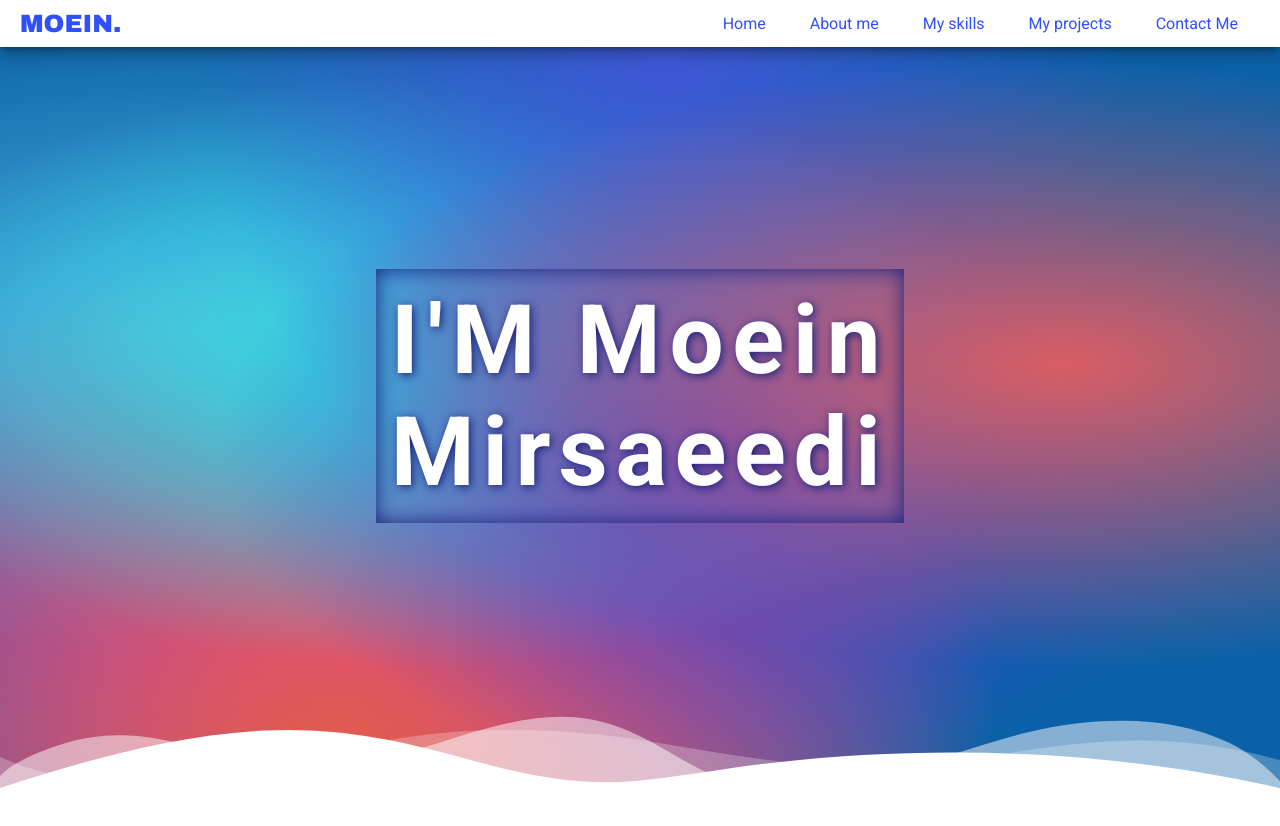
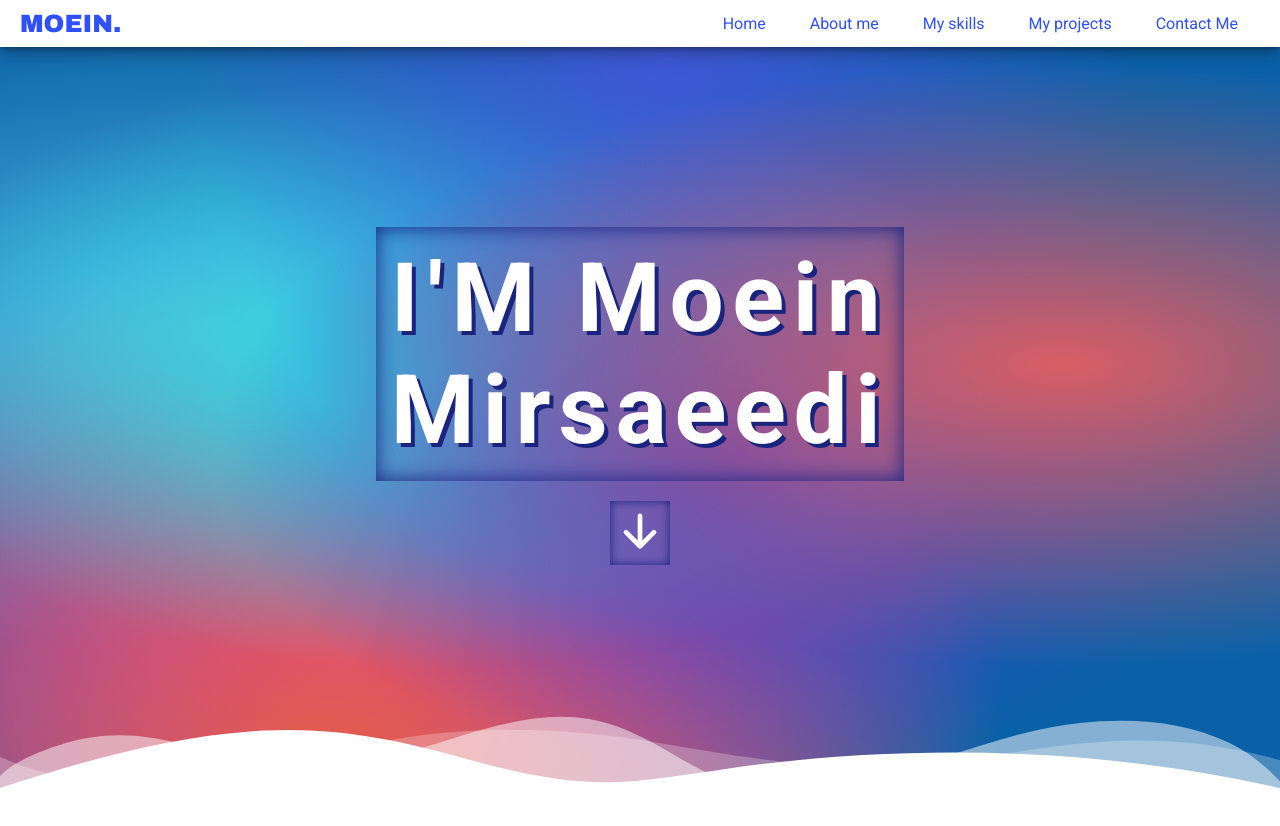
Before and after one commit to Moein0Mirsaeedi/my-site, a plain HTML site: page index.html in a window 1280 px wide. Shown: the top 826 px of the page. Drawn offline with nearby package versions, Linux system fonts and the light colour scheme.

Commit message:
Update section 1

```diff
--- a/index.html
+++ b/index.html
@@ -82,6 +82,9 @@
             <br />
             <span> Mirsaeedi </span>
           </h1>
+          <div>
+            <ion-icon name="arrow-down-outline"></ion-icon>
+          </div>
         </section>
 
         <div class="custom-shape-divider-bottom-1643123679">
--- a/sass/main.scss
+++ b/sass/main.scss
@@ -281,7 +281,7 @@ article {
       > h1 {
         font-size: 6em;
         color: white;
-        text-shadow: 2px 2px 10px #1a237e;
+        text-shadow: 4px 4px 0px #1a237e;
         box-shadow: inset 0px 0px 20px #1a237e;
         padding: 15px;
         user-select: none;
@@ -313,6 +313,32 @@ article {
       @media screen and (max-width: 370px) {
         h1 {
           font-size: 3em;
+        }
+      }
+      > div {
+        margin-top: 20px;
+        box-shadow: inset 0px 0px 10px #1a237e;
+        padding: 5px;
+        overflow: hidden;
+        ion-icon {
+          font-size: 50px;
+          color: white;
+          transform: translateY(-80px);
+          animation-name: icon;
+          animation-duration: 2s;
+          animation-iteration-count: infinite;
+          animation-timing-function: linear;
+        }
+        @keyframes icon {
+          0% {
+            transform: translateY(-80px);
+          }
+          50% {
+            transform: translateY(0px);
+          }
+          100% {
+            transform: translateY(80px);
+          }
         }
       }
     }
```
Also changed, not shown: css/main.css, 1 other file.
